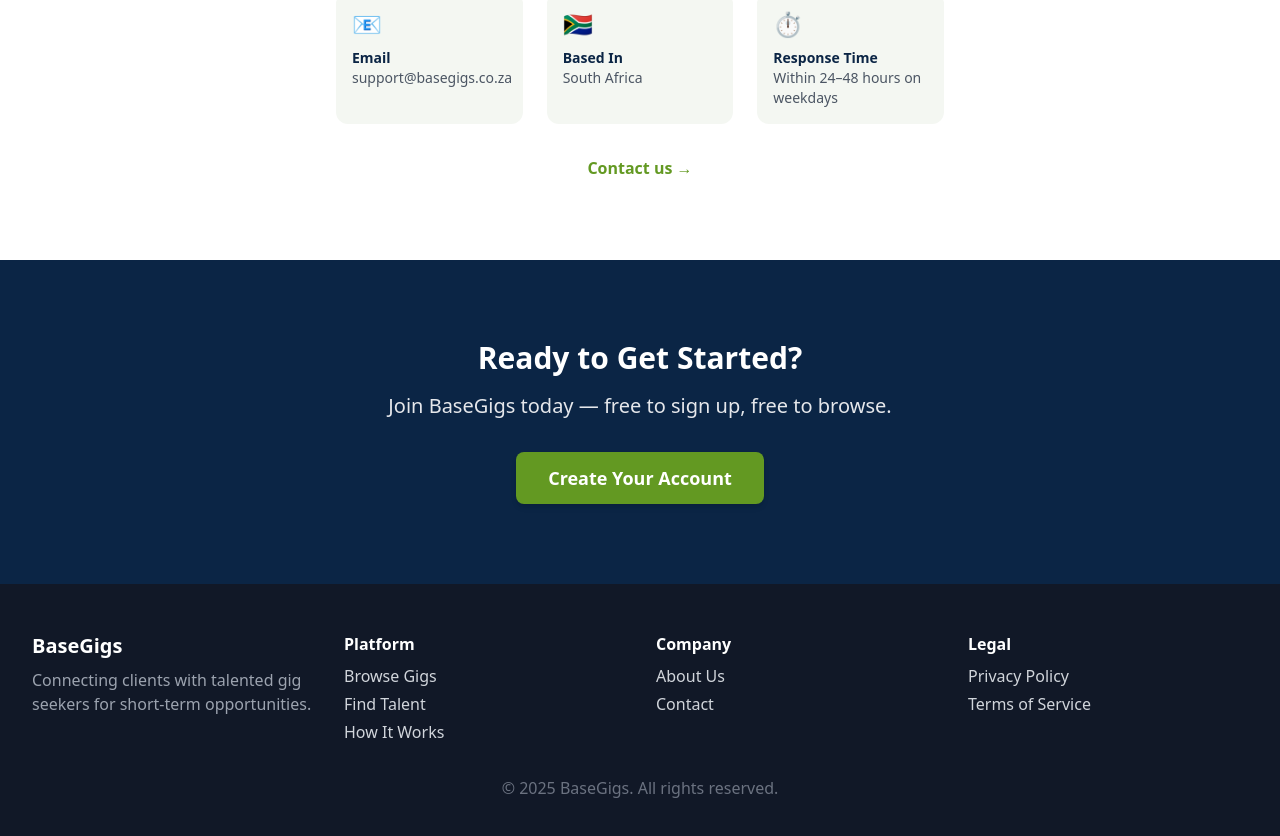
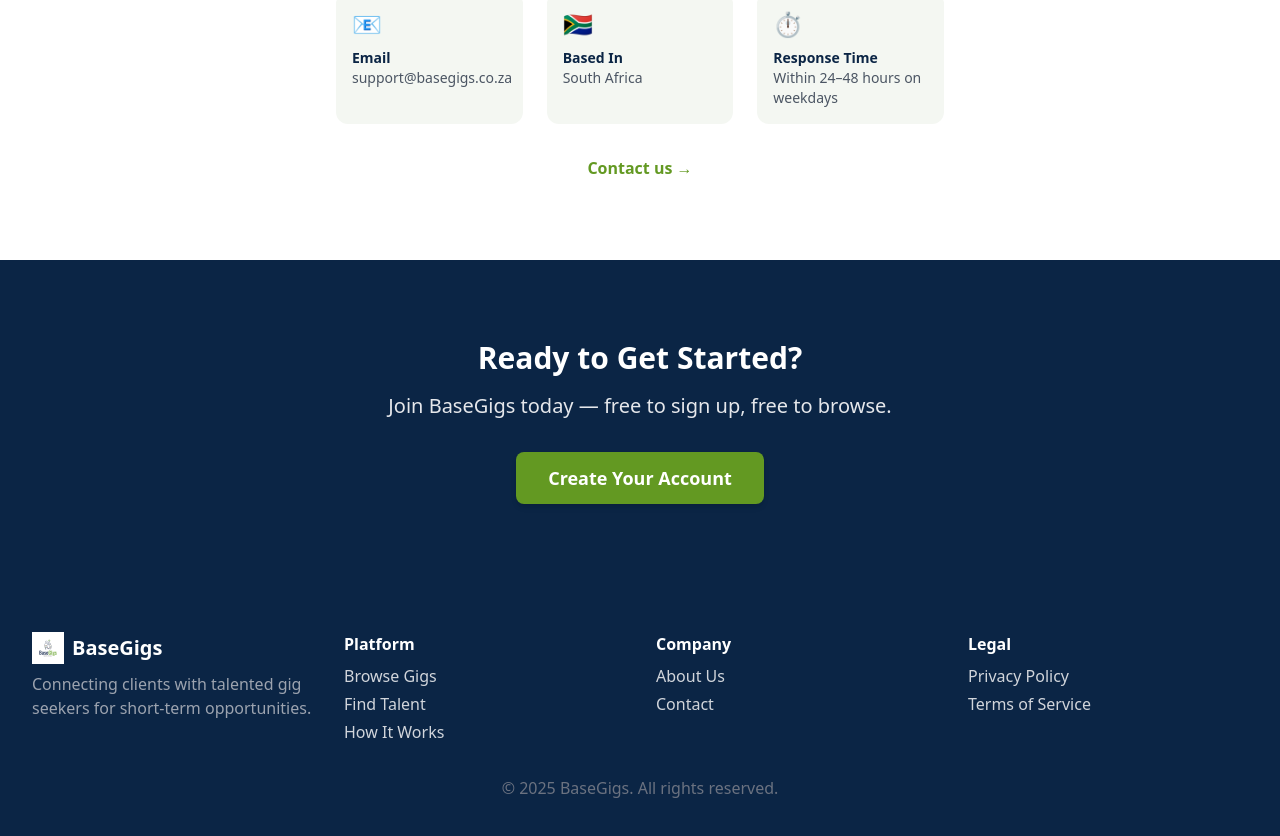
Before and after one commit to Sib222/basegigs, a Next.js app: page / in a window 1280 px wide. Shown: the part 2270-3106 px from the top of the page. Built offline with nearby package versions, Linux system fonts and the light colour scheme.

Commit message:
Update page.tsx

```diff
--- a/app/page.tsx
+++ b/app/page.tsx
@@ -278,10 +278,13 @@ export default function Home() {
       </section>
 
       {/* Footer */}
-      <footer className="bg-gray-900 text-gray-300 py-12">
+      <footer className="bg-secondary text-gray-300 py-12">
         <div className="max-w-7xl mx-auto px-4 sm:px-6 lg:px-8 grid grid-cols-1 md:grid-cols-4 gap-8">
           <div>
-            <h3 className="text-white text-xl font-bold mb-2">BaseGigs</h3>
+            <div className="flex items-center mb-2">
+              <img src="/logo.png" alt="BaseGigs Logo" className="h-8 w-auto" />
+              <h3 className="text-white text-xl font-bold ml-2">BaseGigs</h3>
+            </div>
             <p className="text-gray-400">
               Connecting clients with talented gig seekers for short-term opportunities.
             </p>
```
